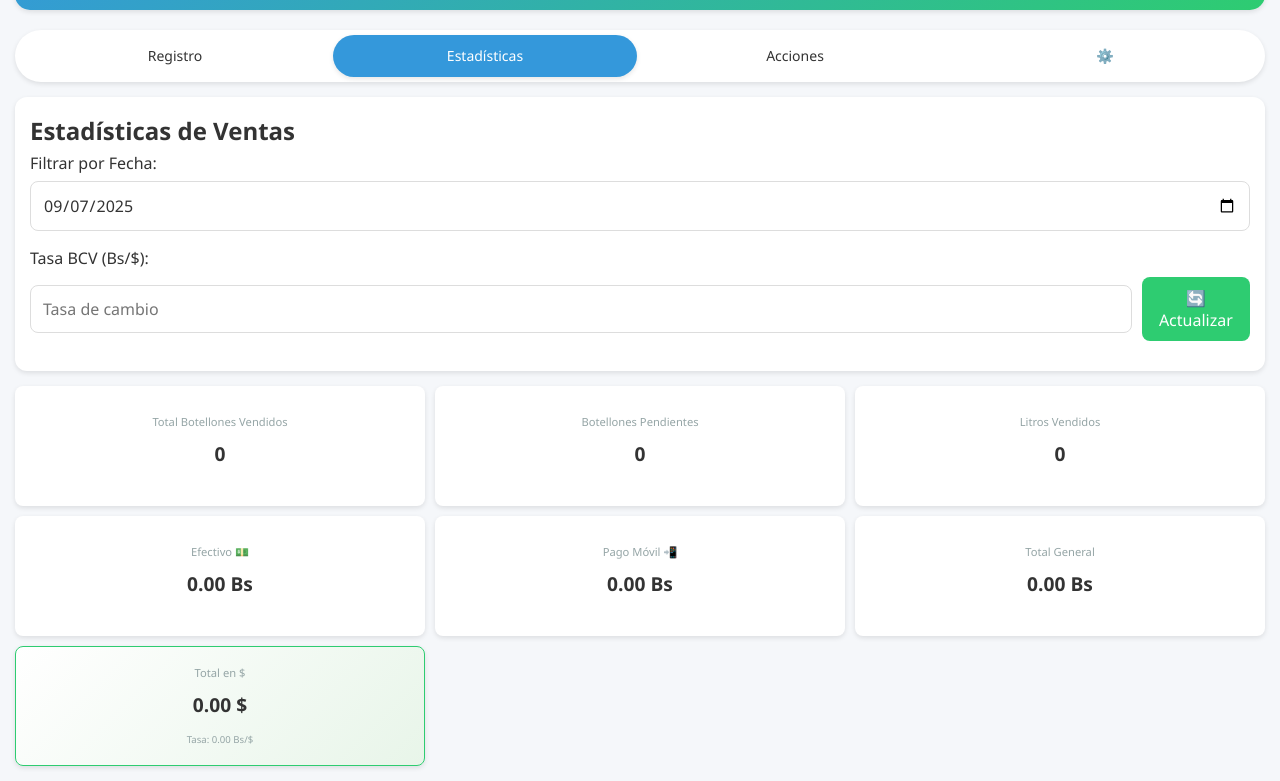
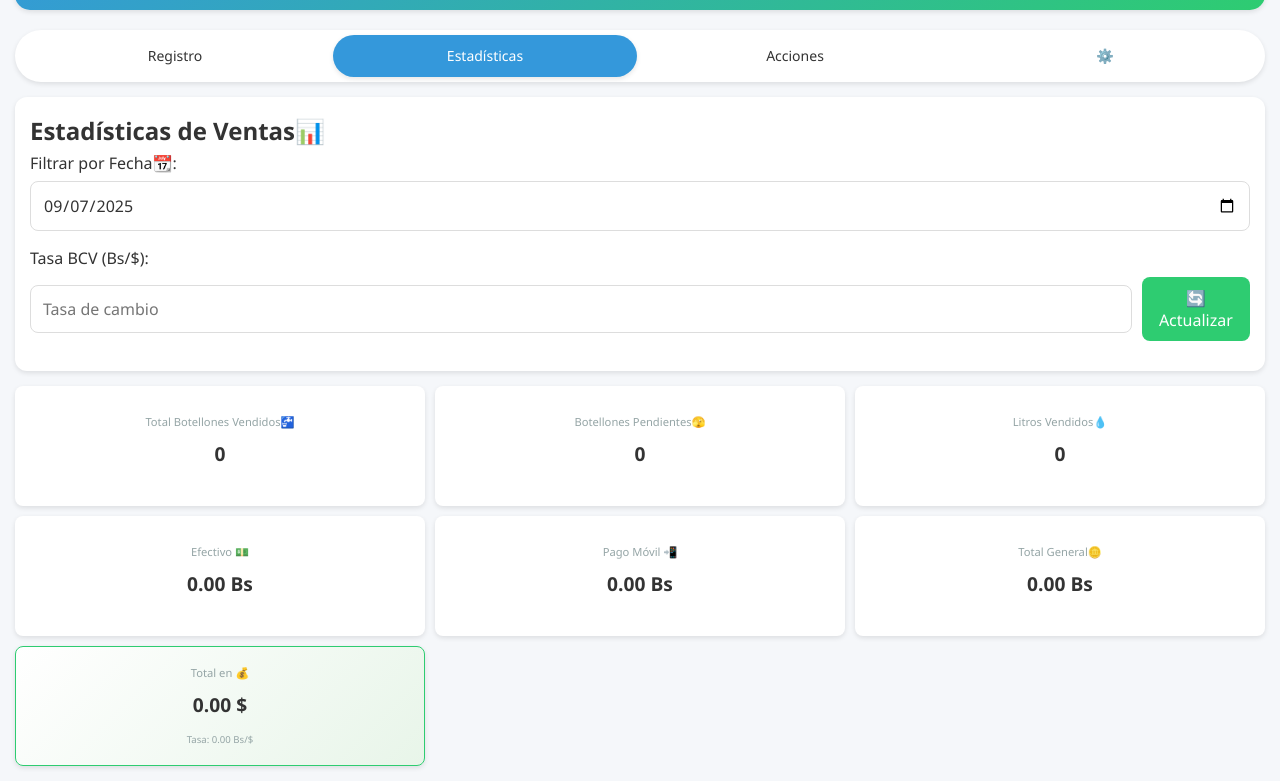
Before and after one commit to RogerWed/SIDVAMOBILE, a plain HTML site: page index.html in a window 1280 px wide. Both pictures are taken after a click on the element "Estadísticas". Shown: the part 112-893 px from the top of the page. Drawn offline with nearby package versions, Linux system fonts and the light colour scheme; no server answers.

Commit message:
Add files via upload

```diff
--- a/index.html
+++ b/index.html
@@ -571,7 +571,7 @@
                 <h2 data-i18n="nueva-venta">Nueva Venta</h2>
                 <form id="sale-form">
                     <div class="form-group">
-                        <label for="fecha" data-i18n="fecha">Fecha📆:</label>
+                        <label for="fecha" "fecha">Fecha📆:</label>
                         <input type="date" id="fecha" required>
                     </div>
                     <div class="form-group">
@@ -603,9 +603,9 @@
             </div>
 
             <div class="card">
-                <h2 data-i18n="filtrar-ventas">Ventas🤑</h2>
+                <h2 "filtrar-ventas">Ventas🤑</h2>
                 <div class="form-group">
-                    <label for="filtro-fecha" data-i18n="filtrar-fecha">Filtrar por Fecha📆:</label>
+                    <label for="filtro-fecha" "filtrar-fecha">Filtrar por Fecha📆:</label>
                     <input type="date" id="filtro-fecha">
                 </div>
                 <div class="search-box">
@@ -615,7 +615,7 @@
             </div>
 
             <div class="card">
-                <h2 data-i18n="ventas-registradas">Ventas Registradas🫣</h2>
+                <h2 "ventas-registradas">Ventas Registradas🫣</h2>
                 <div id="lista-ventas" class="sales-list">
                     <!-- Las ventas se cargarán aquí dinámicamente -->
                 </div>
@@ -625,9 +625,9 @@
         <!-- Sección de Estadísticas -->
         <div id="estadisticas" class="tab-content">
             <div class="card">
-                <h2 data-i18n="estadisticas-ventas">Estadísticas de Ventas📊</h2>
+                <h2 "estadisticas-ventas">Estadísticas de Ventas📊</h2>
                 <div class="form-group">
-                    <label for="filtro-estadisticas" data-i18n="filtrar-fecha">Filtrar por Fecha:</label>
+                    <label for="filtro-estadisticas" "filtrar-fecha">Filtrar por Fecha📆:</label>
                     <input type="date" id="filtro-estadisticas">
                 </div>
                 <div class="form-group">
@@ -645,15 +645,15 @@
             <!-- MODIFICACIÓN: Estadísticas en grid de 3 columnas -->
             <div class="stats-container">
                 <div class="stat-card">
-                    <div class="stat-title" data-i18n="total-botellones">Total Botellones Vendidos🚰</div>
+                    <div class="stat-title" "total-botellones">Total Botellones Vendidos🚰</div>
                     <div class="stat-value" id="total-botellones">0</div>
                 </div>
                 <div class="stat-card">
-                    <div class="stat-title" data-i18n="botellones-pendientes">Botellones Pendientes🫣</div>
+                    <div class="stat-title" "botellones-pendientes">Botellones Pendientes🫣</div>
                     <div class="stat-value" id="botellones-pendientes">0</div>
                 </div>
                 <div class="stat-card">
-                    <div class="stat-title" data-i18n="litros-vendidos">Litros Vendidos💧</div>
+                    <div class="stat-title" "litros-vendidos">Litros Vendidos💧</div>
                     <div class="stat-value" id="litros-vendidos">0</div>
                 </div>
                 <div class="stat-card">
@@ -665,11 +665,11 @@
                     <div class="stat-value" id="total-movil">0 Bs</div>
                 </div>
                 <div class="stat-card">
-                    <div class="stat-title" data-i18n="total-general">Total General🪙</div>
+                    <div class="stat-title" "total-general">Total General🪙</div>
                     <div class="stat-value" id="total-general">0 Bs</div>
                 </div>
                 <div class="stat-card dollar">
-                    <div class="stat-title" data-i18n="total-dolares">Total en 💰</div>
+                    <div class="stat-title" "total-dolares">Total en 💰</div>
                     <div class="stat-value" id="total-dolares">0.00 $</div>
                     <div class="tasa-info" id="info-tasa">Tasa: 0.00 Bs/$</div>
                 </div>
@@ -688,7 +688,7 @@
             <div class="card">
                 <h2 data-i18n="generar-corte">Generar Corte del Día</h2>
                 <div class="form-group">
-                    <label for="observacion" data-i18n="observacion">Observación:</label>
+                    <label for="observacion" "observacion">Observación🤔:</label>
                     <textarea id="observacion" rows="3" placeholder="Escribe una observación para el corte..."></textarea>
                 </div>
                 <button id="generar-pdf" class="btn-success">📊 <span data-i18n="generar-corte">Generar Corte del Día</span></button>
```
